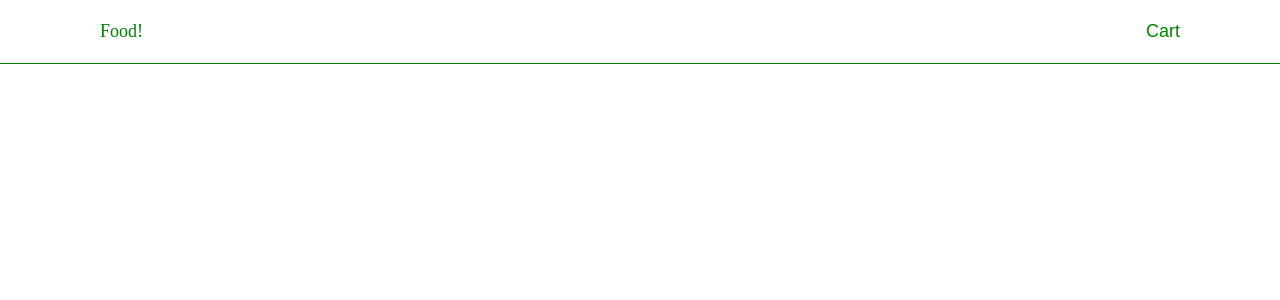
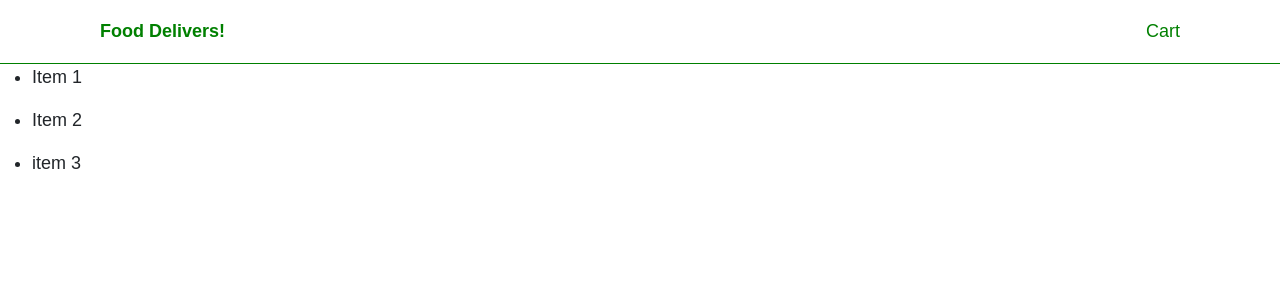
Before and after one commit to Romenildo/food-order, an Angular app: page / in a window 1280 px wide. Shown: the top 300 px of the page. Built offline with nearby package versions, Linux system fonts and the light colour scheme.

Commit message:
home componente, router config and food service

```diff
--- a/src/app/app-routing.module.ts
+++ b/src/app/app-routing.module.ts
@@ -1,7 +1,10 @@
 import { NgModule } from '@angular/core';
 import { RouterModule, Routes } from '@angular/router';
+import { HomeComponent } from './components/home/home.component';
 
-const routes: Routes = [];
+const routes: Routes = [
+  {path: '', component: HomeComponent}
+];
 
 @NgModule({
   imports: [RouterModule.forRoot(routes)],
--- a/src/app/app.component.html
+++ b/src/app/app.component.html
@@ -1,3 +1,4 @@
 
 
 <app-header></app-header>
+<router-outlet></router-outlet>
--- a/src/app/app.module.ts
+++ b/src/app/app.module.ts
@@ -4,11 +4,13 @@ import { BrowserModule } from '@angular/platform-browser';
 import { AppRoutingModule } from './app-routing.module';
 import { AppComponent } from './app.component';
 import { HeaderComponent } from './components/header/header.component';
+import { HomeComponent } from './components/home/home.component';
 
 @NgModule({
   declarations: [
     AppComponent,
-    HeaderComponent
+    HeaderComponent,
+    HomeComponent
   ],
   imports: [
     BrowserModule,
--- a/src/app/components/header/header.component.css
+++ b/src/app/components/header/header.component.css
@@ -18,7 +18,7 @@ a:hover {
     justify-content: space-between;
 }
 a.logo{
-    font-family: bold;
+    font-weight: bold;
     padding: 1em
 }
 nav ul{
--- a/src/app/components/header/header.component.html
+++ b/src/app/components/header/header.component.html
@@ -3,7 +3,7 @@
 
 <header>
     <div class="container">
-        <a href="#" routerLink="/" class="logo">Food!</a>
+        <a href="#" routerLink="/" class="logo">Food Delivers!</a>
 
         <nav>
             <ul>
--- /dev/null
+++ b/src/app/components/home/home.component.html
@@ -0,0 +1,7 @@
+
+
+<ul>
+    <li *ngFor="let food of foods">
+        <p>{{food}}</p>
+    </li>
+</ul>
--- /dev/null
+++ b/src/app/components/home/home.component.ts
@@ -0,0 +1,19 @@
+import { Component, OnInit } from '@angular/core';
+import { FoodService } from 'src/app/services/food/food.service';
+
+@Component({
+  selector: 'app-home',
+  templateUrl: './home.component.html',
+  styleUrls: ['./home.component.css']
+})
+export class HomeComponent implements OnInit {
+
+  foods: string[]=[]
+  constructor(private fs:FoodService){}
+
+  ngOnInit(): void {
+    this.foods = this.fs.getAll();
+  }
+
+
+}
--- /dev/null
+++ b/src/app/services/food/food.service.ts
@@ -0,0 +1,13 @@
+import { Injectable } from '@angular/core';
+
+@Injectable({
+  providedIn: 'root'
+})
+export class FoodService {
+
+  constructor() { }
+
+  getAll():string[] {
+    return ["Item 1", "Item 2", "item 3"]
+  }
+}
```
Also changed, not shown: src/app/components/home/home.component.css (added), 1 other file (tests, documents, lock files or other folders).
